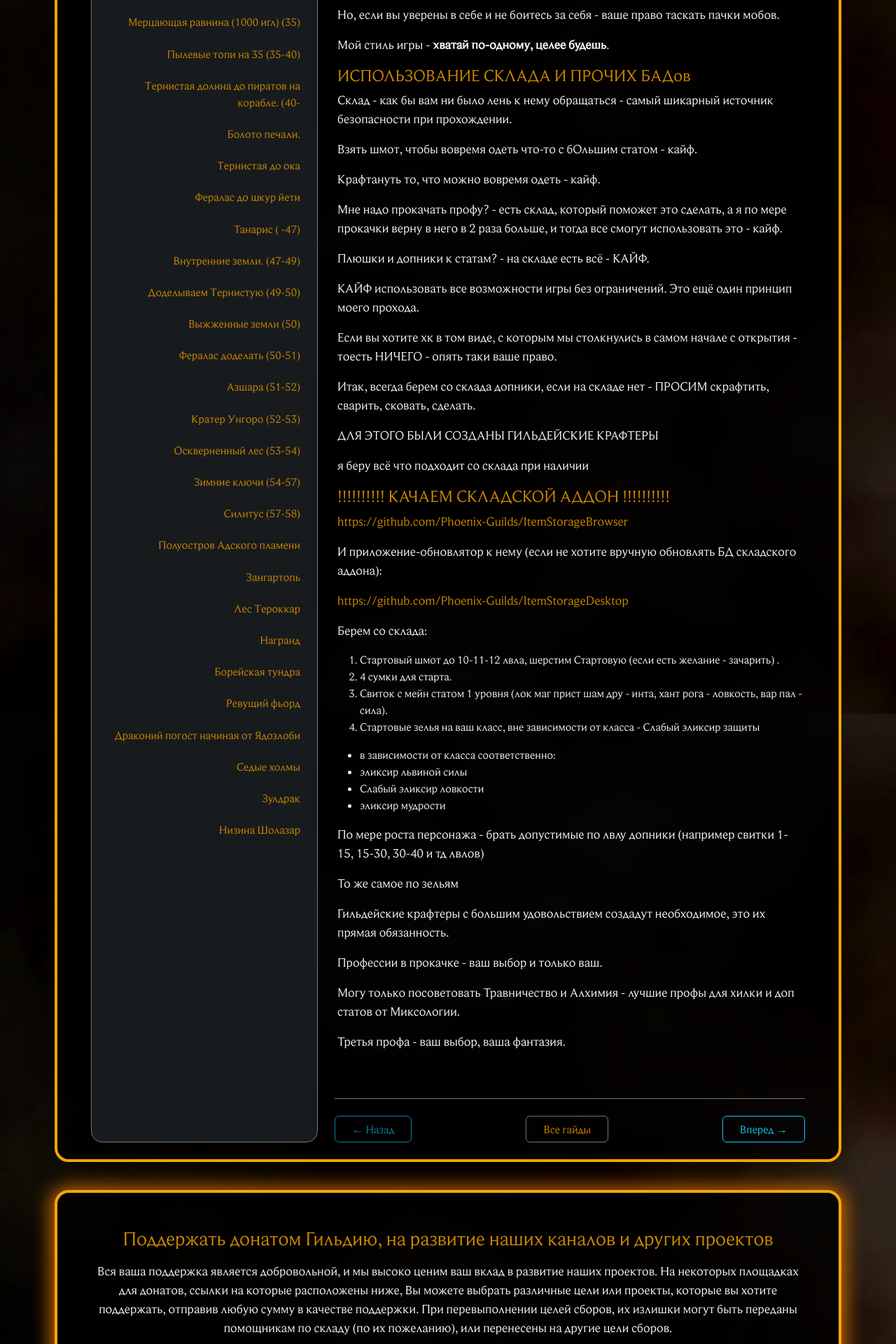
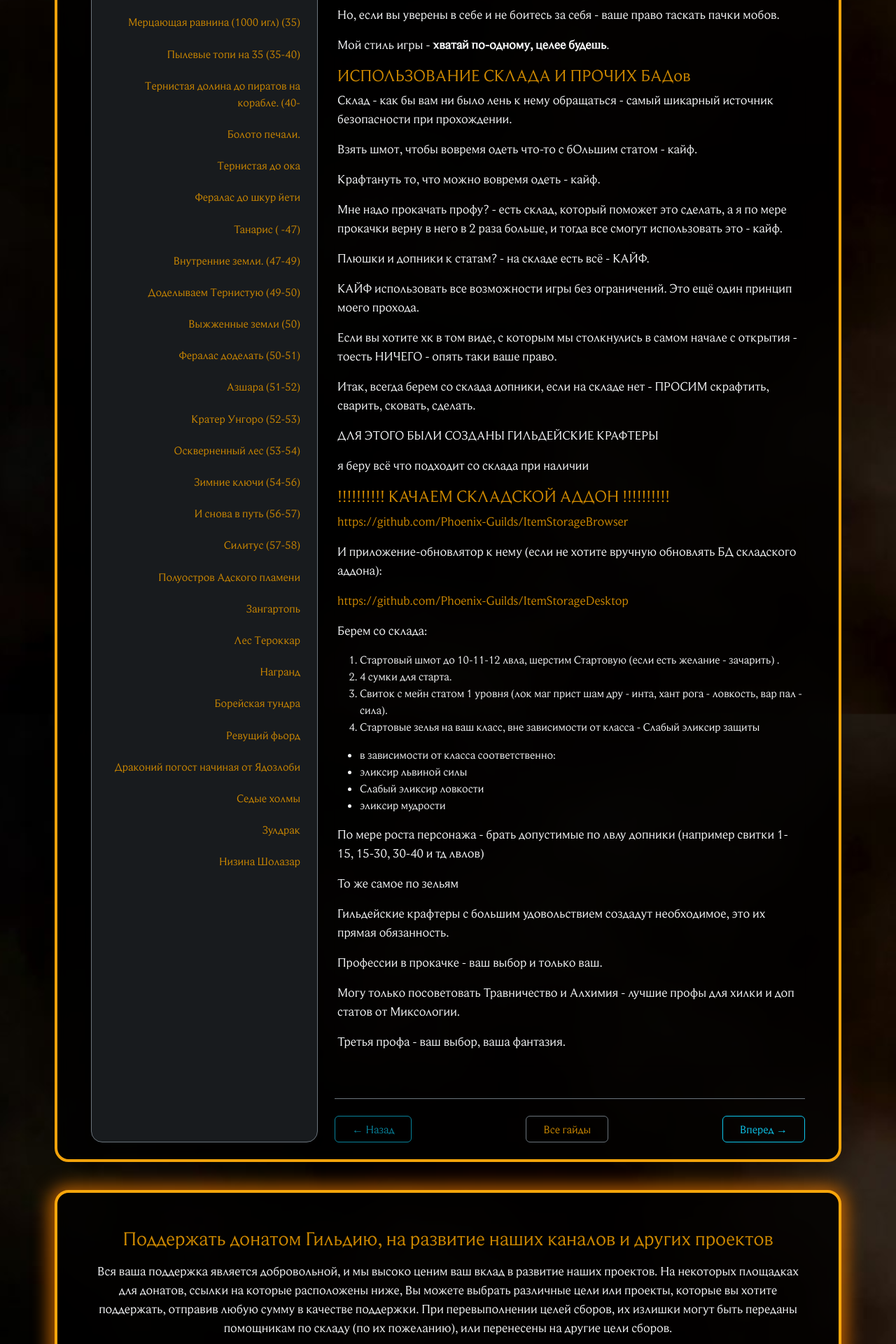
Before and after one commit to Phoenix-Guilds/phoenix-guilds.github.io, a Jekyll site: the page built from _guides/gayd-po-prokachke-hk-ot-silmy.md, in a window 1280 px wide. Shown: the part 1524-3444 px from the top of the page at 70% size. Built offline with Jekyll 4.4.1, drawn with Linux system fonts in a browser that asks for light colours; nearby versions of some CDN libraries; library files that are not in the unit come from our copies.

Commit message:
Update Гайды “gayd-po-prokachke-hk-ot-silmy”

```diff
--- a/_guides/gayd-po-prokachke-hk-ot-silmy.md
+++ b/_guides/gayd-po-prokachke-hk-ot-silmy.md
@@ -1343,7 +1343,7 @@
 
 На этом Оскверненный лес и прочая беготня заканчивается.
 
-### Зимние ключи (54-57)
+### Зимние ключи (54-56)
 
 Летим на Лунную поляну. Бежим через крепость Древобрюхов в Зимние ключи. Около пруда стоит Донова Снегонора. Ей сдаём и берем и поехали в Круговзор. Там берём все квесты, кроме "Сестрёнка Памела"
 
@@ -1400,7 +1400,11 @@
 * Ши Ротам
 * Одичавшие стражи
 
-Сдаёмся. И снова в Оскверненный сдаться. А теперь предстоит доооолгая дорога по Калимдору... конечно же сдаваться и доделываться...
+Сдаёмся.
+
+### И снова в путь (56-57)
+
+ И снова в Оскверненный сдаться. А теперь предстоит доооолгая дорога по Калимдору... конечно же сдаваться и доделываться...
 
 В Громовой Утёс. Сдаёмся
 
```
Also changed, not shown: other parts of _guides/gayd-po-prokachke-hk-ot-silmy.md (+8 -0 lines).
